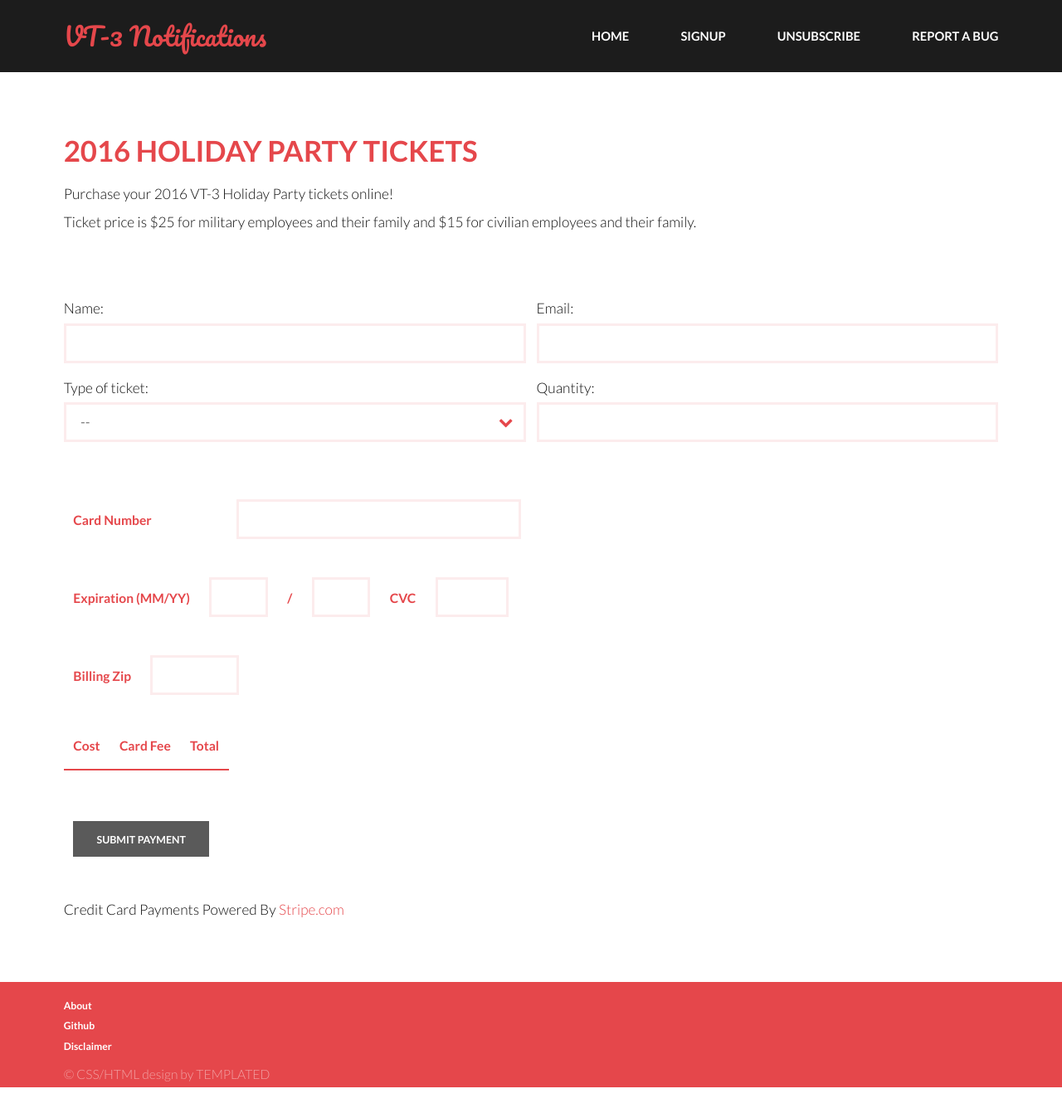
After one commit to DickJ/vt3, a Flask app: page /holiday in a window 1280 px wide. The commit adds this page. Shown: the whole page at 83% size. Run offline with Flask 2, Linux system fonts and the light colour scheme; lists and menus that the app fills with data are empty; some libraries are stand-ins or nearby versions.

Commit message:
Added holiday party payment page

```diff
--- a/app/forms.py
+++ b/app/forms.py
@@ -1,6 +1,6 @@
 from flask.ext.wtf import Form
 from wtforms import StringField, SelectField
-from wtforms.validators import DataRequired, NoneOf
+from wtforms.validators import DataRequired, NoneOf, Email
 from wtforms.widgets import TextArea
 
 
@@ -51,3 +51,15 @@ class BugReportForm(Form):
     message = StringField('message',
                           validators=[DataRequired(message="Please enter a message.")],
                           widget=TextArea())
+
+class HolidayPartyTickets(Form):
+    categories = [('default', '--'),
+                  ('mil', 'Military Employee'),
+                  ('civ', 'Civilian Employee')]
+    name = StringField('name', validators=[DataRequired(message='Please enter your name.')])
+    email = StringField('email', validators=[DataRequired(message='Please enter your email address.'),
+                                             Email(message='Not a valid email address')])
+    tickets = StringField('tickets', validators=[DataRequired(message='Please enter ticket quantity.')])
+    category = SelectField('category', validators=[NoneOf(('default',),
+                  message='Please select ticket type.')], choices=categories)
+    stripeToken = StringField('stripeToken')
--- a/app/static/assets/css/main.css
+++ b/app/static/assets/css/main.css
@@ -2577,11 +2577,11 @@
 
 	table {
 		margin: 0 0 2em 0;
-		width: 100%;
+		/* width: 100%; */
 	}
 
 		table tbody tr {
-			border: solid 1px;
+			border: solid 0px;
 			border-left: 0;
 			border-right: 0;
 		}
--- /dev/null
+++ b/app/templates/holiday.html
@@ -0,0 +1,190 @@
+{% extends "base.html" %}
+{% block content %}
+    <script src="https://ajax.googleapis.com/ajax/libs/jquery/1.11.0/jquery.min.js"></script>
+    <script type="text/javascript" src="https://js.stripe.com/v2/"></script>
+    <script type="text/javascript">
+        Stripe.setPublishableKey('pk_test_3NqedUZkYW5OeMPG1tXQOCOV');
+
+        $(function() {
+            var $form = $('#payment-form');
+            $form.submit(function(event) {
+                // Disable the submit button to prevent repeated clicks:
+                $form.find('.submit').prop('disabled', true);
+
+                // Request a token from Stripe:
+                Stripe.card.createToken($form, stripeResponseHandler);
+
+                // Prevent the form from being submitted:
+                return false;
+            });
+        });
+
+        function stripeResponseHandler(status, response) {
+            // Grab the form:
+            console.log(response);
+            var $form = $('#payment-form');
+            if (response.error) { // Problem!
+
+                // Show the errors on the form:
+                $form.find('.payment-errors').text(response.error.message);
+                $form.find('.submit').prop('disabled', false); // Re-enable submission
+
+            } else { // Token was created!
+
+                // Get the token ID:
+                var token = response.id;
+
+                // Insert the token ID into the form so it gets submitted to the server:
+                $form.append($('<input type="hidden" name="stripeToken">').val(token));
+
+                // Submit the form:
+                $form.get(0).submit();
+            }
+        };
+    </script>
+
+    <section id="main">
+        <div class="inner">
+            <section>
+                <h1>2016 Holiday Party Tickets</h1>
+                <p>Purchase your 2016 VT-3 Holiday Party tickets online!<br>
+                Ticket price is $25 for military employees and their family and $15 for
+                civilian employees and their family.<br>
+                </p>
+            </section>
+            {% with messages = get_flashed_messages() %}
+                {% if messages %}
+                    <ul>
+                    {% for message in messages %}
+                        <li>{{ message }}</li>
+                    {% endfor %}
+                    </ul>
+                {% endif %}
+            {% endwith %}
+            <section>
+                {% for error in form.errors %}
+                    <span style="color: red;">[{{ error }}]</span>
+                {% endfor %}<br>
+
+                <form action="/holiday" method="POST" id="payment-form" name="holiday">
+                    {{ form.hidden_tag() }}
+                    <div class="row uniform 50%">
+                        <div class="6u 12u$(xsmall)">
+                            Name: {{ form.name(size=40) }}
+                        </div>
+
+                        <div class="6u 12u$(xsmall)">
+                            Email: {{ form.email(size=40) }}
+                        </div>
+                    </div>
+
+                    <div class="row uniform 50%">
+                        <div class="6u 12u$(xsmall)">
+                                Type of ticket:
+                                <div class="select-wrapper">{{ form.category(onChange="updateCosts();") }}</div>
+                        </div>
+                        <div class="6u 12u$(xsmall)">
+                            Quantity: {{ form.tickets(onChange="updateCosts();") }}
+                        </div>
+                    </div>
+                    <br><br>
+                    <div class="table-wrapper" width="50%">
+                        <table class="alt" width="50%">
+                            <tbody>
+                                <tr>
+                                    <th>Card Number</th>
+                                    <th><input type="text" size="16" maxlength="16" data-stripe="number"></th>
+                                </tr>
+                            </tbody>
+                        </table>
+                        <table>
+                            <tbody>
+                                <tr>
+                                    <th>Expiration (MM/YY)</th>
+                                    <th><input type="text" size="2" maxlength="2" data-stripe="exp_month"></th>
+                                    <th>/</th>
+                                    <th><input type="text" size="2" maxlength="2" data-stripe="exp_year"></th>
+                                    <th>CVC</th>
+                                    <th><input type="text" size="4" maxlength="4" data-stripe="cvc"></th>
+                                </tr>
+                            </tbody>
+                        </table>
+
+                        <table>
+                            <tbody>
+                                <tr>
+                                    <th>Billing Zip</th>
+                                    <th><input type="text" size="6" maxlength="5" data-stripe="address_zip"></th>
+                                </tr>
+                            </tbody>
+                        </table>
+
+                        <table>
+                            <thead>
+                                <tr>
+                                    <th>Cost</th>
+                                    <th>Card Fee</th>
+                                    <th>Total</th>
+                                </tr>
+                            </thead>
+                            <tbody>
+                                <tr>
+                                    <td id="cost_t" value="0"></td>
+                                    <td id="stripefee_t" value="0"></td>
+                                    <td id="totalcost_t" value="0"></td>
+                                </tr>
+                            </tbody>
+                        </table>
+
+                        <table>
+                            <tbody>
+                                <tr>
+                                    <th><input type="submit" class="submit" value="Submit Payment"></th>
+                                </tr>
+                            </tbody>
+                        </table>
+                        <div class="4u">
+                            Credit Card Payments Powered By <a href="stripe.com">Stripe.com</a>
+                        </div>
+                    </div>
+                </form>
+            </section>
+        </div>
+    </section>
+
+    <script type="text/javascript">
+        var cost_t = document.getElementById('cost_t');
+        var stripefee_t = document.getElementById('stripefee_t');
+        var totalcost_t = document.getElementById('totalcost_t');
+
+        function updateCosts(){
+            var type_of_ticket = document.getElementById('category');
+            //console.log(type_of_ticket.value);
+            var price_per_ticket = 0.0
+            var stripe_fee = 0.0
+
+            if(type_of_ticket.value == 'civ') {
+                price_per_ticket = 15.00;
+            }
+            else {
+                price_per_ticket = 25.00
+            }
+
+            //console.log(price_per_ticket);
+
+            var cost = document.getElementById('tickets').value * price_per_ticket;
+            //console.log(cost);
+
+            stripe_fee = Math.round((.029 * cost + .30)*100) / 100;
+            var total_cost = cost + stripe_fee;
+
+            //console.log(stripe_fee);
+            //console.log(total_cost);
+
+            document.getElementById('cost_t').innerText = "$" + cost;
+            document.getElementById("stripefee_t").innerText = "$" + stripe_fee;
+            totalcost_t.innerText = "$" + total_cost;
+        }
+
+    </script>
+{% endblock %}
--- a/app/views.py
+++ b/app/views.py
@@ -1,10 +1,13 @@
 from app import app, helpers
-from app.forms import SignupForm, UnsubscribeForm, BugReportForm
+from app.forms import SignupForm, UnsubscribeForm, BugReportForm, HolidayPartyTickets
 from classes.TextClient import TextClient
 from flask import render_template, flash, redirect
 import logging
+import os
 import random
 import sendgrid
+from sendgrid.helpers.mail import *
+import stripe
 
 
 @app.route('/', methods=['GET', 'POST'])
@@ -217,3 +220,65 @@ def verify(confcode):
     conn.close()
 
     return render_template("verify.html", msg=msg)
+
+
+@app.route('/holiday', methods=['GET', 'POST'])
+def holiday_party():
+    form = HolidayPartyTickets()
+
+    if form.validate_on_submit():
+        # Set your secret key: remember to change this to your live secret key in production
+        # See your keys here: https://dashboard.stripe.com/account/apikeys
+        stripe.api_key = os.environ.get('STRIPE_SECRET_KEY')
+
+        # Get the credit card details submitted by the form
+        token = form.stripeToken.data
+
+        if form.category.data == 'mil':
+            price_per_ticket = 2500
+        elif form.category.data == 'civ':
+            price_per_ticket = 1500
+
+        price = int(price_per_ticket * int(form.tickets.data) * 1.029 + 30)
+
+
+        print("name: " + form.name.data)
+        print("email: " + form.email.data)
+        print("tickets: " + form.tickets.data)
+        print("category: " + form.category.data)
+        print("token: " + form.stripeToken.data)
+        print("price: " + str(price))
+
+        # Create a charge: this will charge the user's card
+        try:
+            charge = stripe.Charge.create(
+                amount=price,  # Amount in cents
+                currency="usd",
+                source=token,
+                description="%s %s tickets for %s" % (form.tickets.data, form.category.data, form.name.data)
+            )
+
+            sg = sendgrid.SendGridAPIClient(
+                apikey=os.environ.get('SENDGRID_API_KEY'))
+            from_email = Email(os.environ.get('BUG_REPORTING_EMAIL'))
+            to_email = Email(form.email.data)
+            subject = "2016 VT-3 Holiday Party Ticket Purchase Confirmation"
+            msg = "Thank you for purchasing your holiday party tickets. Please " \
+                  "retain this email for your records.\n" \
+                  "Name: %s\nTickets Purchased: %s\nTotal Cost: $%.2f\n" % \
+                  (form.name.data, form.tickets.data, float(price / 100))
+            content = Content("text/plain", msg)
+            mail = Mail(from_email, subject, to_email,
+                        content)  # Send as receipt
+            response1 = sg.client.mail.send.post(request_body=mail.get())
+            mail = Mail(from_email, subject, from_email, content)  # Send to me
+            response2 = sg.client.mail.send.post(request_body=mail.get())
+
+            flash('Payment successful, you will receive a confirmation email shortly.')
+
+
+        except stripe.error.CardError as e:
+            flash("Payment has been declined")
+            pass
+
+    return render_template('holiday.html', form=form)
--- a/requirements.txt
+++ b/requirements.txt
@@ -10,6 +10,7 @@ lxml==3.5.0
 MarkupSafe==0.23
 psycopg2==2.6.1
 sendgrid==3.4.0
+stripe==1.41.1
 twilio==5.4.0
 Werkzeug>=0.11.3
 wheel>=0.26.0
```
